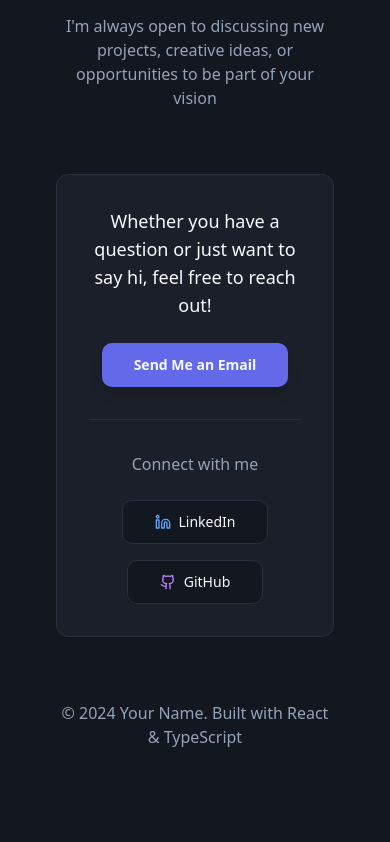
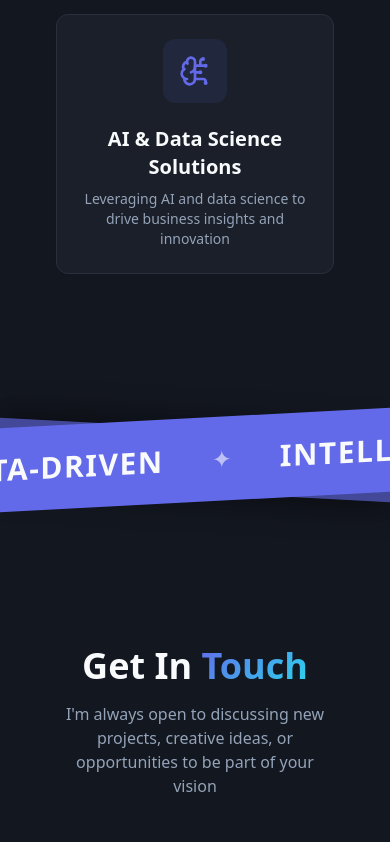
Before and after one commit to EndijsKirsteins234924/EndijsKirsteins234924.github.io, a React (Vite) app: page / in a window 390 px wide. Shown: the part 5705-6547 px from the top of the page. Built offline with nearby package versions, Linux system fonts and the light colour scheme.

Commit message:
Final polish for main page

```diff
--- a/package.json
+++ b/package.json
@@ -48,6 +48,7 @@
     "embla-carousel-react": "^8.6.0",
     "input-otp": "^1.4.2",
     "lucide-react": "^0.462.0",
+    "motion": "^12.23.24",
     "next-themes": "^0.3.0",
     "react": "^18.3.1",
     "react-day-picker": "^8.10.1",
--- a/src/components/About.tsx
+++ b/src/components/About.tsx
@@ -1,17 +1,19 @@
 import { Code2, Palette, BrainCircuit } from "lucide-react";
+import { motion } from "framer-motion";
 import { Card, CardContent } from "@/components/ui/card";
+import profileImage from "@/assets/Profile.jpg";
 
 const About = () => {
   const features = [
     {
       icon: Code2,
       title: "Clean Code",
-      description: "Writing maintainable, scalable, and efficient code is my passion",
+      description: "Writing maintainable, scalable, and efficient code is my natural necessity",
     },
     {
       icon: Palette,
-      title: "UI/UX Design",
-      description: "Creating beautiful, intuitive interfaces that users love",
+      title: "Creative Problem Solving",
+      description: "Designing innovative solutions that bridge technical complexity and user needs",
     },
     {
       icon: BrainCircuit,
@@ -20,7 +22,17 @@ const About = () => {
     },
   ];
 
+  const tags = [
+    "DATA-DRIVEN",
+    "INTELLIGENT",
+    "AUTOMATED",
+    "SCALABLE",
+    "PREDICTIVE",
+    "EXPLAINABLE",
+  ];
+
   return (
+    <>
       <section id="about" className="section-padding bg-gradient-subtle">
         <div className="container mx-auto max-w-6xl">
           <h2 className="text-4xl md:text-5xl font-bold mb-4 text-center">
@@ -34,39 +46,86 @@ const About = () => {
           <div className="grid md:grid-cols-2 gap-12 items-center mb-16">
             <div className="space-y-6 animate-fade-in">
               <p className="text-lg leading-relaxed">
-              I take pride in taking projects from research prototype to deployed solution - whether
+                I take pride in taking projects from research prototype to deployed solution—whether
                 it's automated robotics for plant research or player recruitment analytics for
                 professional football clubs.
               </p>
               <p className="text-lg leading-relaxed text-muted-foreground">
                 When I'm not working on academic projects, I explore passion projects like leveraging
-              game data for AI-powered coaching systems or building apps to optimize fitness routines. Whether
-              it's explainable food classification models or interactive SDG dashboards, I believe the
-              best technology is the kind that empowers decision-makers with clarity.
+                game data for AI-powered coaching systems or building apps to optimize fitness routines.
+                Whether it's explainable emotion detection models or interactive SDG dashboards, I believe
+                the best technology is the kind that empowers decision-makers with clarity.
               </p>
             </div>
 
-          <div className="grid gap-6">
+            {/* Profile Image */}
+            <div className="relative">
+              <div className="aspect-square rounded-2xl overflow-hidden shadow-2xl card-hover border-2 border-primary/20">
+                <img
+                  src={profileImage}
+                  alt="Endijs Kirsteins"
+                  className="w-full h-full object-cover"
+                />
+              </div>
+              {/* Decorative glow effect */}
+              <div className="absolute -z-10 top-1/2 left-1/2 -translate-x-1/2 -translate-y-1/2 w-[110%] h-[110%] bg-primary/5 rounded-full blur-3xl" />
+            </div>
+          </div>
+
+          {/* Features section */}
+          <div className="grid md:grid-cols-3 gap-6 mt-16">
             {features.map((feature, index) => (
               <Card
                 key={index}
                 className="bg-card border-border hover:border-primary/50 card-hover"
               >
-                <CardContent className="p-6 flex items-start gap-4">
-                  <div className="bg-primary/10 p-3 rounded-lg">
-                    <feature.icon className="w-6 h-6 text-primary" />
+                <CardContent className="p-6 text-center">
+                  <div className="bg-primary/10 p-4 rounded-lg inline-block mb-4">
+                    <feature.icon className="w-8 h-8 text-primary" />
                   </div>
-                  <div>
                   <h3 className="text-xl font-semibold mb-2">{feature.title}</h3>
-                    <p className="text-muted-foreground">{feature.description}</p>
-                  </div>
+                  <p className="text-muted-foreground text-sm">{feature.description}</p>
                 </CardContent>
               </Card>
             ))}
           </div>
         </div>
+      </section>
+
+      {/* Moving ticker section with background ribbon */}
+      <div className="relative w-full my-16">
+        {/* Static background ribbon */}
+        <div className="absolute left-0 right-0 top-1/2 -translate-y-1/2 h-16 bg-primary/60 skew-y-3 shadow-xl -z-10"
+          style={{
+            boxShadow: '0 10px 30px rgba(0, 0, 0, 0.3), 0 -10px 30px rgba(0, 0, 0, 0.3)'
+          }}
+        />
+
+        {/* Moving foreground ribbon */}
+        <div className="relative w-full overflow-hidden bg-primary py-6 -skew-y-3 z-10">
+          <motion.div
+            className="flex gap-12 items-center whitespace-nowrap"
+            animate={{
+              x: ["0%", "-50%"],
+            }}
+            transition={{
+              duration: 25,
+              repeat: Infinity,
+              ease: "linear",
+            }}
+          >
+            {[...tags, ...tags, ...tags, ...tags, ...tags].map((tag, index) => (
+              <div key={index} className="flex items-center gap-12">
+                <span className="text-3xl md:text-4xl font-bold text-primary-foreground tracking-wider">
+                  {tag}
+                </span>
+                <span className="text-primary-foreground/60 text-2xl">✦</span>
               </div>
-    </section>
+            ))}
+          </motion.div>
+        </div>
+      </div>
+    </>
   );
 };
 
--- a/src/components/Contact.tsx
+++ b/src/components/Contact.tsx
@@ -62,7 +62,7 @@ const Contact = () => {
         </Card>
 
         <footer className="mt-16 text-center text-muted-foreground">
-          <p>© 2024 Your Name. Built with React & TypeScript</p>
+          <p>© 2025 Endijs Kirsteins. Built with React & TypeScript</p>
         </footer>
       </div>
     </section>
--- a/src/components/Projects.tsx
+++ b/src/components/Projects.tsx
@@ -6,7 +6,7 @@ import { Carousel, CarouselContent, CarouselItem, CarouselNext, CarouselPrevious
 import { useEffect, useRef } from "react";
 import { Link } from "react-router-dom";
 import Autoplay from "embla-carousel-autoplay";
-import { projectsArray } from "@/data/projectsData"; // Import here
+import { projectsArray } from "@/data/projectsData";
 
 const Projects = () => {
   const plugin = useRef(
--- a/src/pages/Index.tsx
+++ b/src/pages/Index.tsx
@@ -10,9 +10,9 @@ const Index = () => {
     <div className="min-h-screen">
       <Navigation />
       <Hero />
-      <About />
       <Projects />
       <Skills />
+      <About />
       <Contact />
     </div>
   );
```
Also changed, not shown: src/assets/Profile.jpg (added), 1 other file (tests, documents, lock files or other folders). Lines whose indentation alone changed are shown as unchanged.
